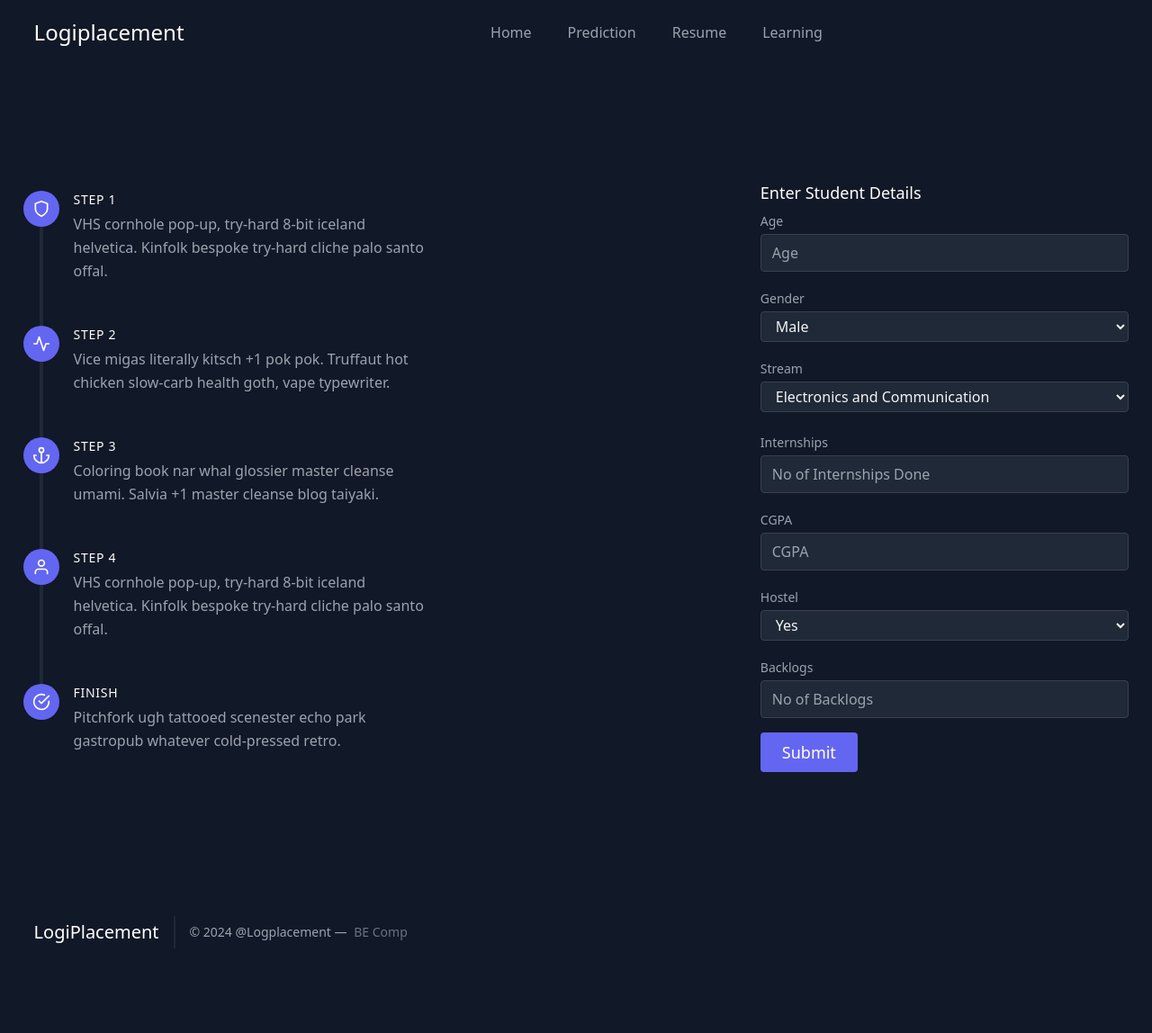
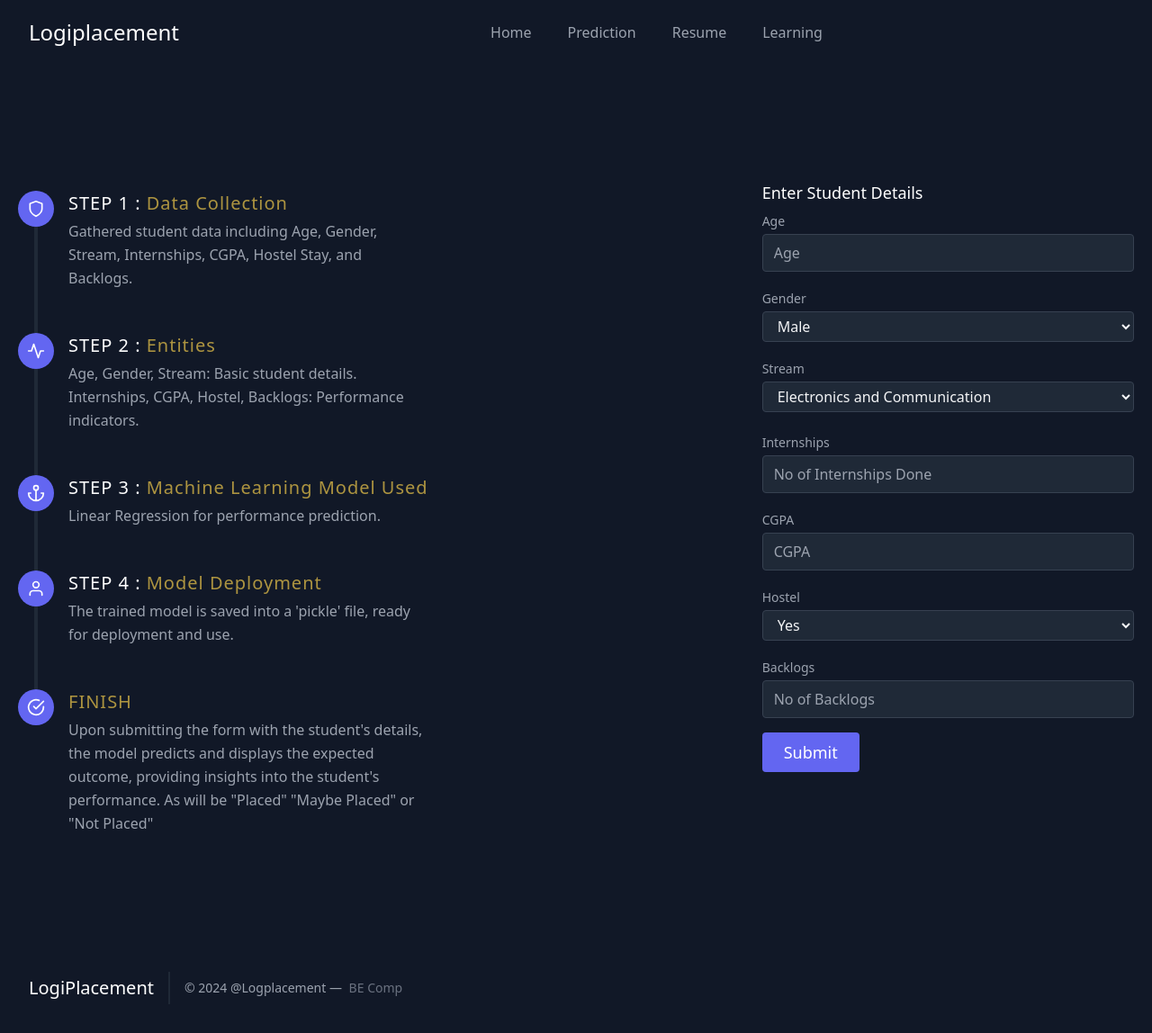
Before and after one commit to Kishanukani/PP, a Django app: page /prediction/ in a window 1280 px wide. Shown: the whole page at 90% size. Before the commit the page ends 1054 px from the top, so only its background shows below. Run offline with Django 5.2, Linux system fonts and the light colour scheme; parts of the project's set-up code (start-up, migrations or seed data) failed here and were passed over; some libraries are stand-ins or nearby versions.

Commit message:
Touch up done

```diff
--- a/PP/templates/predictions.html
+++ b/PP/templates/predictions.html
@@ -11,13 +11,8 @@
     {% comment %} {%load static%}{% endcomment %}
     <link rel="stylesheet" href="{% static '/preloader.css' %}">
     <link href="https://unpkg.com/tailwindcss@^2/dist/tailwind.min.css" rel="stylesheet">
-    {% load static %}
-    <link rel="stylesheet" href="{% static '/final.css' %}" />
-    <link
-        href="https://fonts.googleapis.com/css2?family=Kaushan+Script&amp;family=Oxygen:wght@300;400;700&amp;family=Poppins:wght@100&amp;display=swap"
-        rel="stylesheet">
-    {% load static %}
-    <link rel="stylesheet" href="{% static 'style.css' %}" />
+
+
     <!-- greensock -->
     <script src="https://cdnjs.cloudflare.com/ajax/libs/gsap/2.0.2/TweenMax.min.js"></script>
 
@@ -63,10 +58,8 @@
                                 </svg>
                             </div>
                             <div class="flex-grow pl-4">
-                                <h2 class="font-medium title-font text-sm text-white mb-1 tracking-wider">STEP 1</h2>
-                                <p class="leading-relaxed">VHS cornhole pop-up, try-hard 8-bit iceland helvetica.
-                                    Kinfolk
-                                    bespoke try-hard cliche palo santo offal.</p>
+                                <h2 class="font-medium title-font text-xl text-white mb-1 tracking-wider">STEP 1 : <span class="animate-pulse text-yellow-300">Data Collection</span> </h2>
+                                <p class="leading-relaxed">Gathered student data including Age, Gender, Stream, Internships, CGPA, Hostel Stay, and Backlogs.</p>
                             </div>
                         </div>
                         <div class="flex relative pb-12">
@@ -81,9 +74,9 @@
                                 </svg>
                             </div>
                             <div class="flex-grow pl-4">
-                                <h2 class="font-medium title-font text-sm text-white mb-1 tracking-wider">STEP 2</h2>
-                                <p class="leading-relaxed">Vice migas literally kitsch +1 pok pok. Truffaut hot chicken
-                                    slow-carb health goth, vape typewriter.</p>
+                                <h2 class="font-medium title-font text-xl text-white mb-1 tracking-wider">STEP 2 :<span class="animate-pulse text-yellow-300"> Entities </span></h2>
+                                <p class="leading-relaxed">Age, Gender, Stream: Basic student details.</p>
+                                <p class="leading-relaxed">Internships, CGPA, Hostel, Backlogs: Performance indicators.</p>
                             </div>
                         </div>
                         <div class="flex relative pb-12">
@@ -99,10 +92,8 @@
                                 </svg>
                             </div>
                             <div class="flex-grow pl-4">
-                                <h2 class="font-medium title-font text-sm text-white mb-1 tracking-wider">STEP 3</h2>
-                                <p class="leading-relaxed">Coloring book nar whal glossier master cleanse umami. Salvia
-                                    +1
-                                    master cleanse blog taiyaki.</p>
+                                <h2 class="font-medium title-font text-xl text-white mb-1 tracking-wider">STEP 3 :<span class="animate-pulse text-yellow-300"> Machine Learning Model Used</span></h2>
+                                <p class="leading-relaxed">Linear Regression for performance prediction.</p>
                             </div>
                         </div>
                         <div class="flex relative pb-12">
@@ -118,10 +109,8 @@
                                 </svg>
                             </div>
                             <div class="flex-grow pl-4">
-                                <h2 class="font-medium title-font text-sm text-white mb-1 tracking-wider">STEP 4</h2>
-                                <p class="leading-relaxed">VHS cornhole pop-up, try-hard 8-bit iceland helvetica.
-                                    Kinfolk
-                                    bespoke try-hard cliche palo santo offal.</p>
+                                <h2 class="font-medium title-font text-xl text-white mb-1 tracking-wider">STEP 4 :<span class="animate-pulse text-yellow-300"> Model Deployment </span></h2>
+                                <p class="leading-relaxed">The trained model is saved into a 'pickle' file, ready for deployment and use.</p>
                             </div>
                         </div>
                         <div class="flex relative">
@@ -134,23 +123,11 @@
                                 </svg>
                             </div>
                             <div class="flex-grow pl-4">
-                                <h2 class="font-medium title-font text-sm text-white mb-1 tracking-wider">FINISH</h2>
-                                <p class="leading-relaxed">Pitchfork ugh tattooed scenester echo park gastropub whatever
-                                    cold-pressed retro.</p>
+                                <h2 class="font-medium animate-pulse title-font text-xl text-yellow-300 mb-1 tracking-wider">FINISH</h2>
+                                <p class="leading-relaxed">Upon submitting the form with the student's details, the model predicts and displays the expected outcome, providing insights into the student's performance. As will be "Placed" "Maybe Placed" or "Not Placed"</p>
                             </div>
                         </div>
                     </div>
-
-
-
-
-
-
-
-
-
-
-
 
                     <div class="lg:w-1/3 md:w-1/2 flex flex-col md:ml-auto w-full md:py-8 mt-8 md:mt-0">
                         <h2 class="text-white text-lg mb-1 font-medium title-font">Enter Student Details</h2>
@@ -222,7 +199,7 @@
                     </div>
                     {%if result%}
 
-                    <h1 style="color: white;font-size: 80px;">Result of prediction is {{result}}</h1>
+                    <h1 style="color: white;font-size: 80px; margin-top:10px;">Result of prediction is {{result}}</h1>
                     {%endif%}
         </section>
 
```
Also changed, not shown: PP/templates/index2.html (+2 -16 lines), PP/templates/interview.html (+25 -20 lines), PP/templates/learning.html (+13 -14 lines), PP/db.sqlite3, 5 other files.
